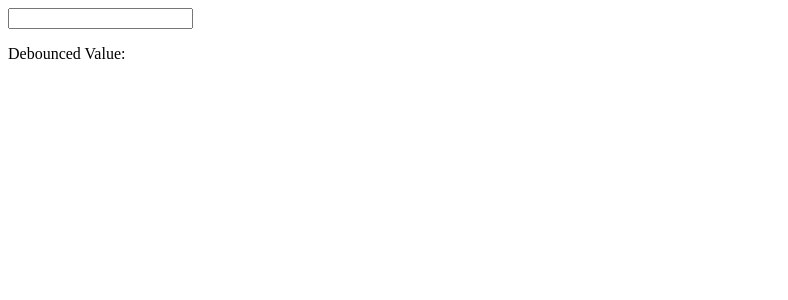
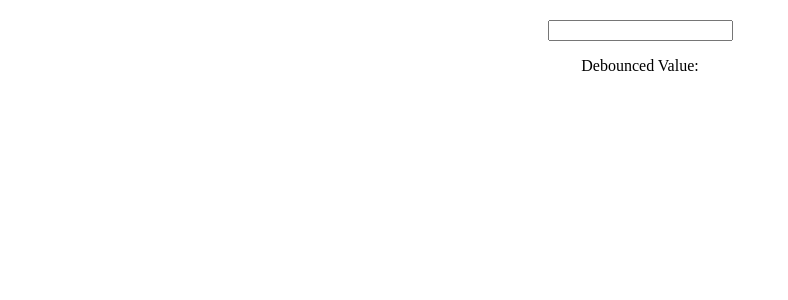
Before and after one commit to woongsnote/debounce, a React (Create React App) app: page / in a window 1280 px wide. Shown: the top 300 px of the page, without its empty margins (0-788 px from the left). Built offline with nearby package versions, Linux system fonts and the light colour scheme.

Commit message:
style: add css files

```diff
--- /dev/null
+++ b/src/components/Container.css
@@ -0,0 +1,7 @@
+.container {
+    display: flex;
+    align-items: center;
+    flex-direction: column;
+    justify-content: center;
+    margin: 20px auto;
+  }
--- a/src/components/Container.tsx
+++ b/src/components/Container.tsx
@@ -1,3 +1,5 @@
+import './Container.css';
+
 const Container = ({ children }: { children: React.ReactNode }) => {
   return <div className="container">{children}</div>;
 };
--- /dev/null
+++ b/src/components/DebouncedSearchInput.css
@@ -0,0 +1,12 @@
+@keyframes spin {
+  0% {
+    transform: rotate(0deg);
+  }
+  100% {
+    transform: rotate(360deg);
+  }
+}
+
+.spinner {
+  animation: spin 1s linear infinite; /* Apply the animation to the spinner */
+}
--- a/src/components/DebouncedSearchInput.tsx
+++ b/src/components/DebouncedSearchInput.tsx
@@ -1,18 +1,27 @@
+import "./DebouncedSearchInput.css";
 import { ChangeEvent } from "react";
-
+import { ImSpinner8 } from "react-icons/im";
 type DebouncedInputProps = {
   inputValue: string;
   handleChange: (event: ChangeEvent<HTMLInputElement>) => void;
+  isLoading: boolean;
 };
 
-const DebouncedSearchInput = ({ inputValue, handleChange }: DebouncedInputProps) => {
+const DebouncedSearchInput = ({
+  inputValue,
+  handleChange,
+  isLoading,
+}: DebouncedInputProps) => {
   return (
+    <div>
       <input
         type="text"
         value={inputValue}
         onChange={handleChange}
         data-testid={`my-input`}
       />
+      {isLoading && <ImSpinner8 className="spinner" />}
+    </div>
   );
 };
 
```
Lines whose indentation alone changed are shown as unchanged.
